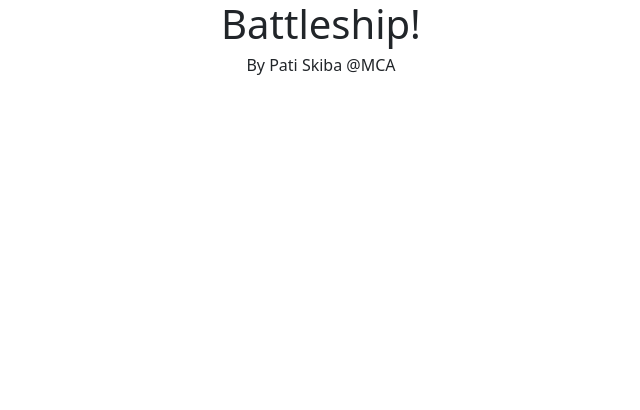
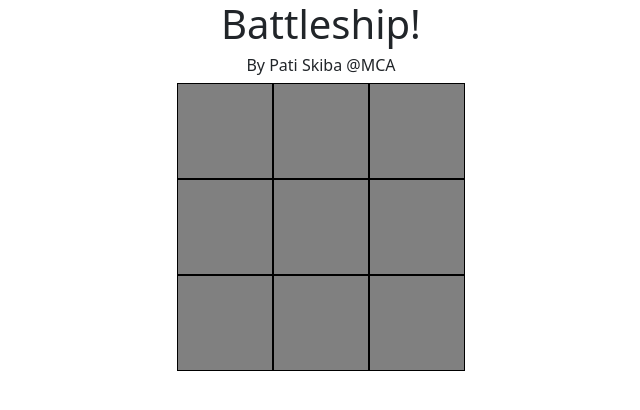
Before and after one commit to patiskiba/battleship-javascript-project, a plain HTML site: page index.html in a window 1280 px wide. Shown: the whole page, without its empty margins (319-959 px from the left). Drawn offline with Linux system fonts and the light colour scheme.

Commit message:
Basic grid

```diff
--- a/css/style.css
+++ b/css/style.css
@@ -1,14 +1,9 @@
 
-
-
-/* GRID */
-.gridContainerCol {
-    width: 32rem;
-    height: 32rem;
-}
 
 .gridSquare {
     background-color: gray;
-    width: auto;
-    height: auto;
+    border: 1px solid black;
+    width: 6rem;
+    height: 6rem;
+    padding: 0px;
 }
--- a/index.html
+++ b/index.html
@@ -22,8 +22,40 @@
 
     <main class="container-fluid">
         <div class="row">
-            <div class="col-12 gridContainerCol">
+            <div class="col-12 gridContainerCol d-flex flex-column justify-content-center align-content-center align-items-center">
+                <div class="row row1 gridRow">
 
+                        <div class="gridSquare"></div>
+
+
+                        <div class="gridSquare"></div>
+
+
+                        <div class="gridSquare"></div>
+
+                </div>
+                <div class="row row2 gridRow">
+
+                        <div class="gridSquare"></div>
+
+
+                        <div class="gridSquare"></div>
+
+
+                        <div class="gridSquare"></div>
+
+                </div>
+                <div class="row row3 gridRow">
+
+                        <div class="gridSquare"></div>
+
+
+                        <div class="gridSquare"></div>
+
+
+                        <div class="gridSquare"></div>
+
+                </div>
             </div>
         </div>
     </main>
```
